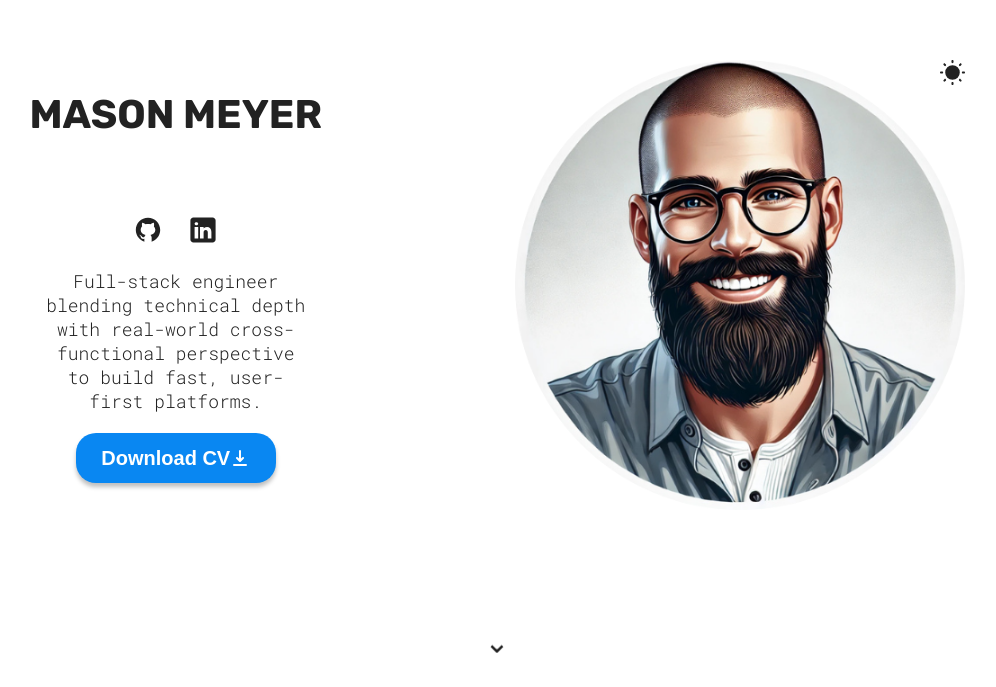
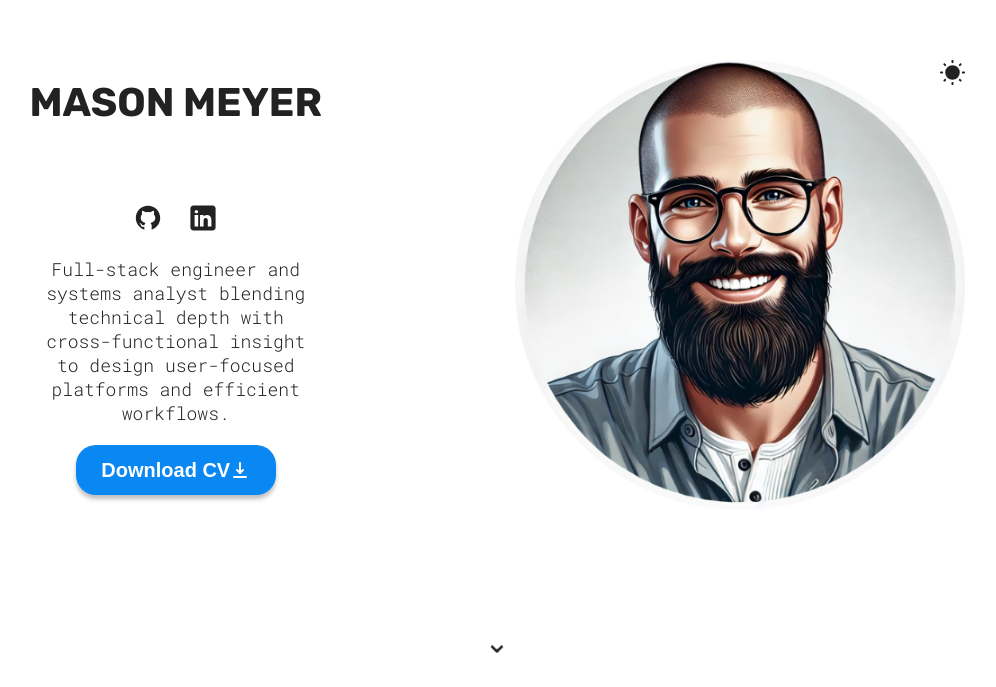
Before and after one commit to mmeyer23/portfolio-website, a React (Vite) app: page / in a window 1280 px wide. Shown: the part 113-800 px from the top of the page, without its empty margins (143-1139 px from the left). Built offline with nearby package versions, Linux system fonts and the light colour scheme; a web font is replaced by a local one.

Commit message:
updated to add systems analysis experience

```diff
--- a/index.html
+++ b/index.html
@@ -10,7 +10,7 @@
       href="https://fonts.googleapis.com/css2?family=Aldrich&family=Cabin:wght@400..700&family=Oswald:wght@200..700&family=Roboto+Mono:ital,wght@0,100..700;1,100..700&family=Rubik:ital,wght@0,300..900;1,300..900&display=swap"
       rel="stylesheet"
     />
-    <title>Mason Meyer | Software Engineer</title>
+    <title>Mason Meyer | Software Engineer | Operations & Systems Analyst</title>
   </head>
   <body>
     <div id="root"></div>
--- a/src/sections/Character/Character.jsx
+++ b/src/sections/Character/Character.jsx
@@ -127,7 +127,7 @@ function Character() {
             </a>
           </span>
           <p className={styles.description}>
-            Full-stack engineer blending technical depth with real-world cross-functional perspective to build fast, user-first platforms.
+          Full-stack engineer and systems analyst blending technical depth with cross-functional insight to design user-focused platforms and efficient workflows.
           </p>
           <a href={CV} download>
             <button className='hover'>
```
Also changed, not shown: 1 other file (tests, documents, lock files or other folders).
